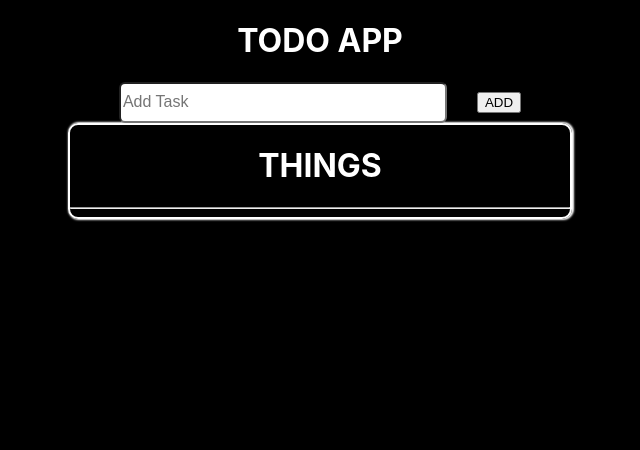
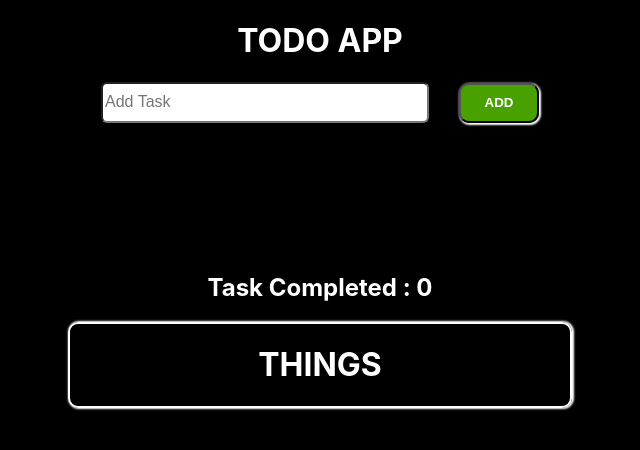
Before and after one commit to Zubair2k/React_Js, a React (Create React App) app in the folder Task-1-TS/: page / in a window 1280 px wide. Shown: the top 450 px of the page, without its empty margins (320-960 px from the left). Built offline with nearby package versions, Linux system fonts and the light colour scheme.

Commit message:
Update Form.tsx

```diff
--- a/Task-1-TS/src/Form.tsx
+++ b/Task-1-TS/src/Form.tsx
@@ -5,14 +5,14 @@ import './App.css';
 
 const Form:FC =()=> {
     let id=0;
-    let s:any;
-    const [updatedvalue,setUpdatedvalue]=useState<TODOI[]>([])
-    const [edit, setEdit] = useState<boolean>(true);
+    const [count,setCount]=useState<number>(0);
     const [todo,setTodo]=useState<string>("");
     const [toggle,setToggle]=useState<boolean>(true);
     const [todos,setTodos]=useState<TODOI[]>([]);
 
-
+    const getCount=(count:number)=>{
+        setCount(count)
+    }
     const changeDelete=(delid:any)=>{
         console.log(delid)
         let remainingvalue=todos.filter((deldata)=>deldata.id!=delid)
@@ -47,15 +47,15 @@ const Form:FC =()=> {
     return (
         <div className="Form">
             <h1>TODO APP</h1>
-            <form onSubmit={handleSubmit}>
+            <form onSubmit={handleSubmit} className="addtask">
                 <input type="text" className='task' placeholder='Add Task' onChange={handleChange} value={todo}/>
-                <button type='submit' className='add'>ADD</button>
+                <button type='submit' className='addbtn'>ADD</button>
             </form>
+            <h2>Task Completed : {count}</h2>
             <div className="Todo_Container">
                 <h1>THINGS</h1>
-                <hr/>
                 {todos.map((cont) => (
-                    <TodoC cont={cont} changeDelete={changeDelete}/>
+                    <TodoC cont={cont} getCount={getCount} changeDelete={changeDelete}/>
                 ))}
             </div>
         </div>
```
